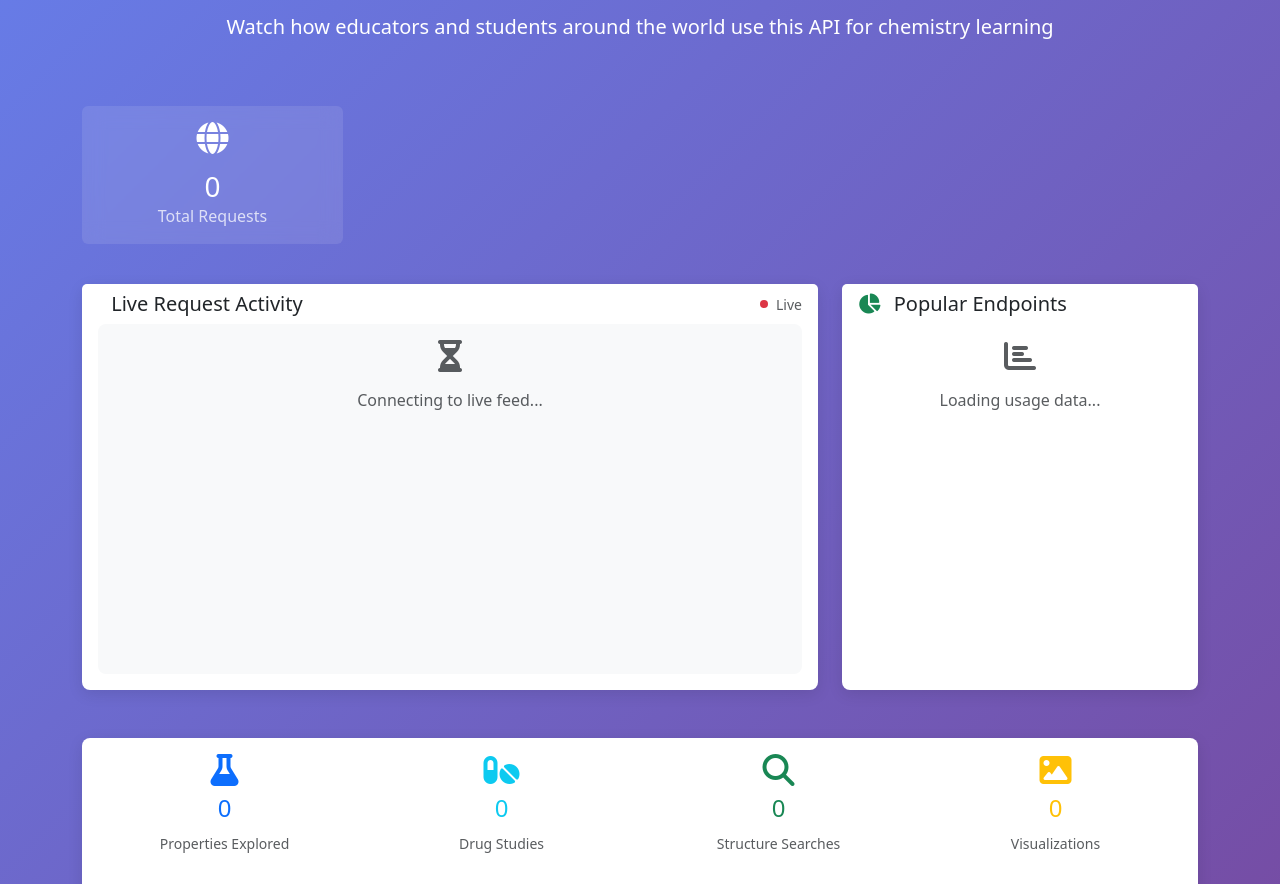
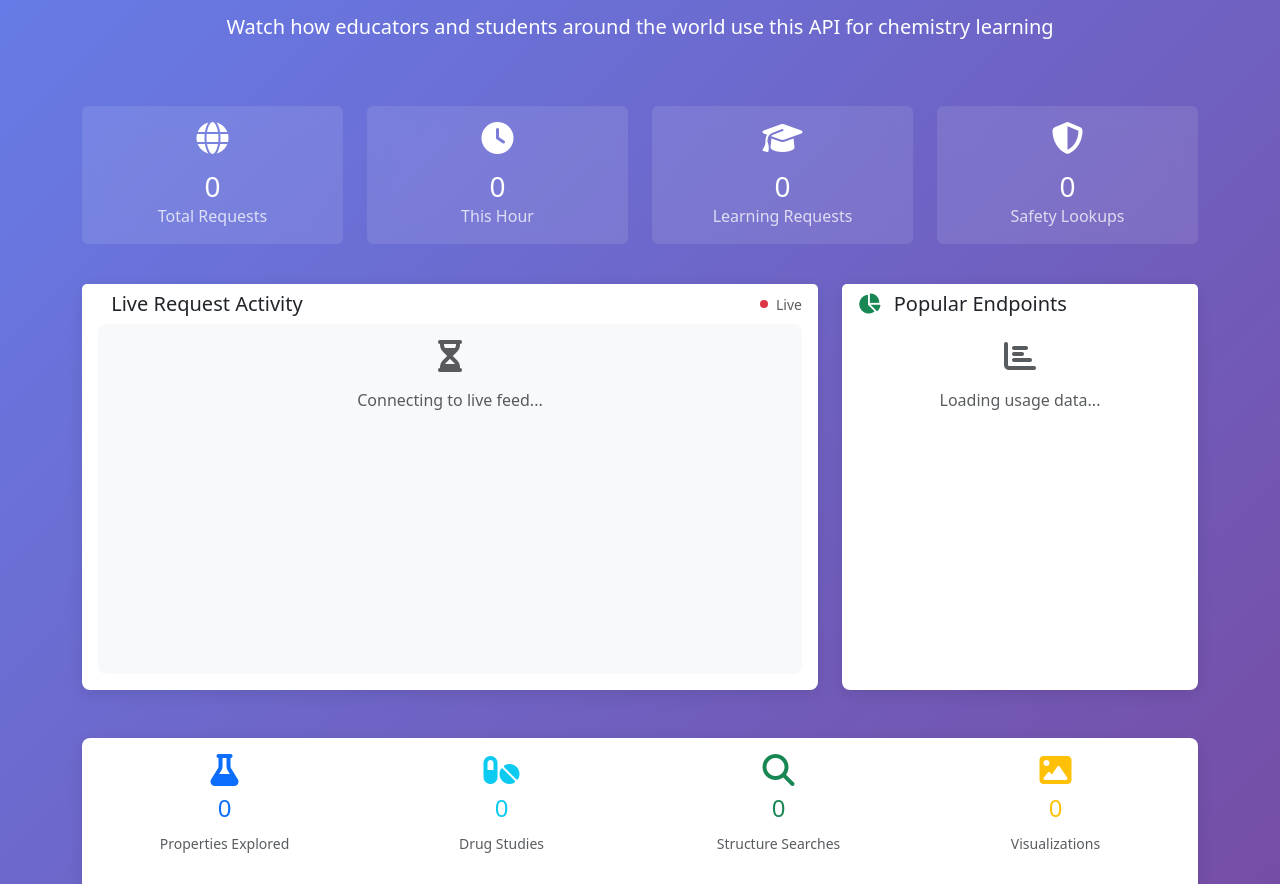
Before and after one commit to bazarkua/molexa-api, a website: page public/index.html in a window 1280 px wide. Shown: the part 1358-2242 px from the top of the page. Drawn offline with nearby package versions, Linux system fonts and the light colour scheme.

Commit message:
update ui

```diff
--- a/public/index.html
+++ b/public/index.html
@@ -346,7 +346,7 @@
         </div>
     </section>
 
-   <!-- Overview Section -->
+    <!-- Overview Section -->
     <section id="overview" class="py-5">
         <div class="container">
             <div class="row">
@@ -423,6 +423,7 @@
         </div>
     </section>
 
+
     <!-- Live Analytics Section -->
     <section id="analytics" class="analytics-section">
         <div class="container">
@@ -449,7 +450,33 @@
                         </div>
                     </div>
                 </div>
-
+                <div class="col-md-3 mb-3">
+                    <div class="card stat-card border-0 text-center h-100">
+                        <div class="card-body">
+                            <i class="fas fa-clock fa-2x mb-3"></i>
+                            <h3 class="mb-0" id="requestsThisHour">0</h3>
+                            <p class="mb-0 opacity-75">This Hour</p>
+                        </div>
+                    </div>
+                </div>
+                <div class="col-md-3 mb-3">
+                    <div class="card stat-card border-0 text-center h-100">
+                        <div class="card-body">
+                            <i class="fas fa-graduation-cap fa-2x mb-3"></i>
+                            <h3 class="mb-0" id="educationalRequests">0</h3>
+                            <p class="mb-0 opacity-75">Learning Requests</p>
+                        </div>
+                    </div>
+                </div>
+                <div class="col-md-3 mb-3">
+                    <div class="card stat-card border-0 text-center h-100">
+                        <div class="card-body">
+                            <i class="fas fa-shield-alt fa-2x mb-3"></i>
+                            <h3 class="mb-0" id="safetyRequests">0</h3>
+                            <p class="mb-0 opacity-75">Safety Lookups</p>
+                        </div>
+                    </div>
+                </div>
             </div>
 
             <div class="row">
```
